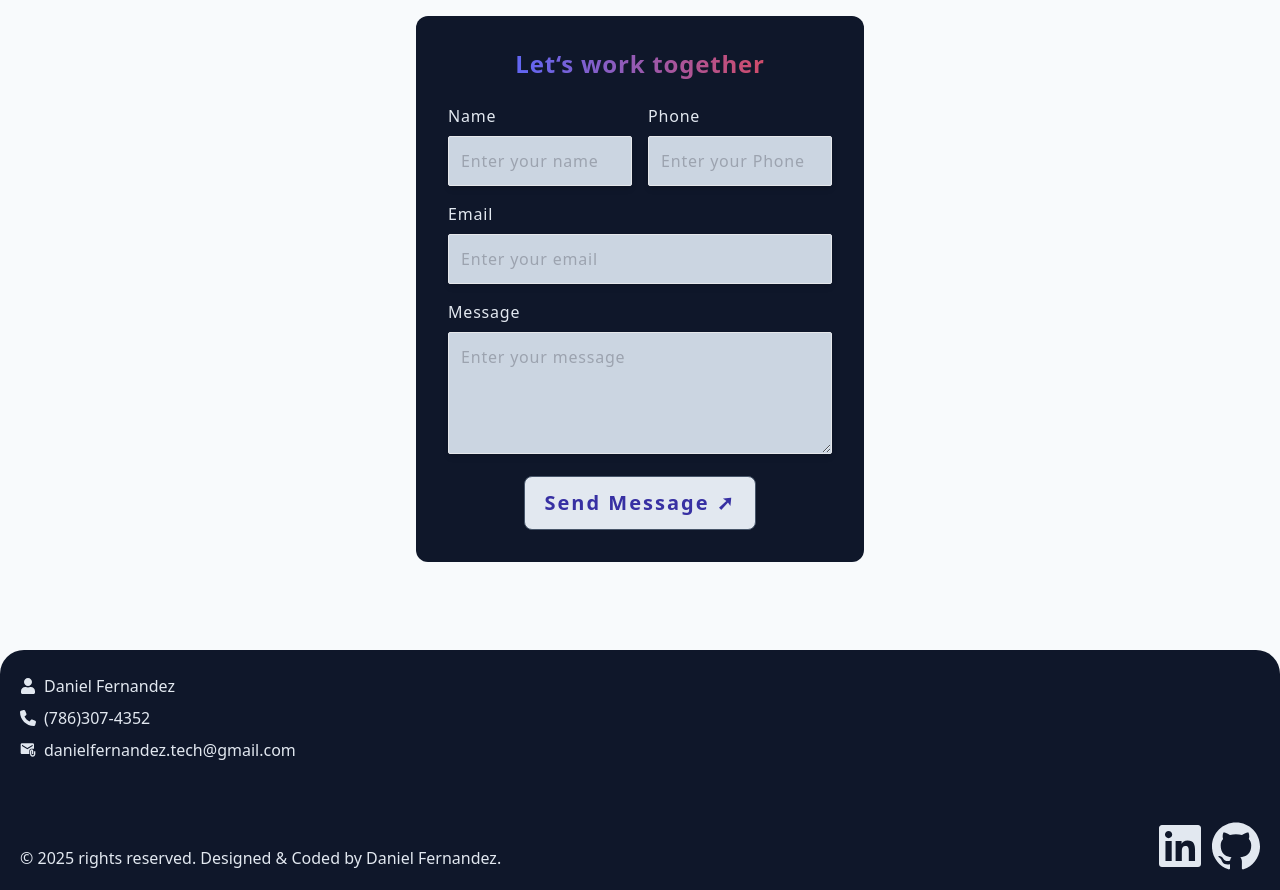
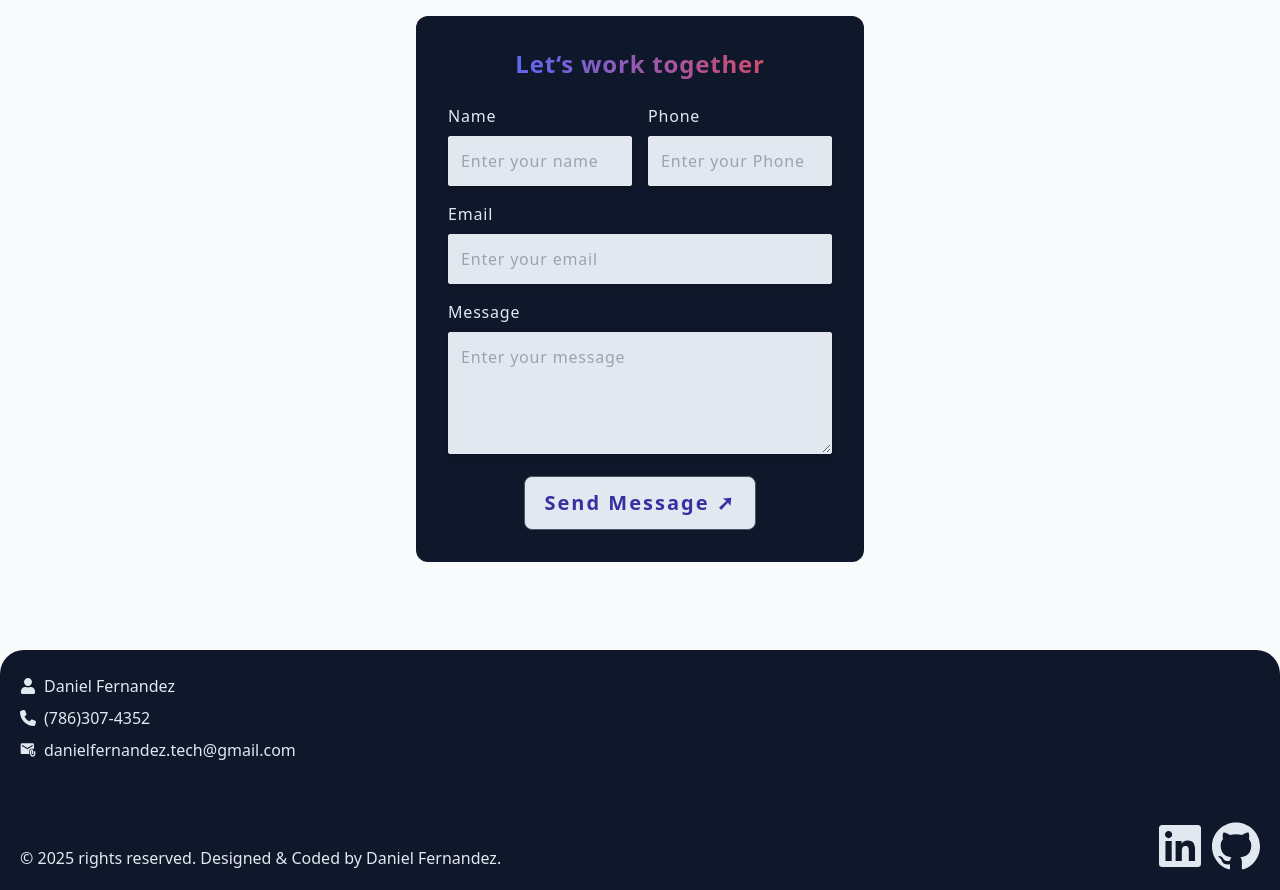
Before and after one commit to danielFernandezDj/dani-portfolio-app, a React (Vite) app: page / in a window 1280 px wide. Shown: the part 4740-5630 px from the top of the page. Built offline with nearby package versions, Linux system fonts and the light colour scheme.

Commit message:
Change the placeholder bg-color in the Contact-form.

```diff
--- a/src/components/ContactFrom.jsx
+++ b/src/components/ContactFrom.jsx
@@ -42,7 +42,7 @@ export default function ContactForm() {
                 type="text"
                 id="name"
                 name="user_name"
-                className="w-full p-3 text-slate-200 border rounded-sm shadow-md focus:outline-none focus:ring-2 focus:ring-blue-500 bg-slate-300"
+                className="w-full p-3 text-slate-200 border rounded-sm shadow-md focus:outline-none focus:ring-2 focus:ring-blue-500 bg-slate-200"
                 placeholder="Enter your name"
                 required
               />
@@ -55,7 +55,7 @@ export default function ContactForm() {
                 type="text"
                 id="phone"
                 name="user_phone"
-                className="w-full p-3 text-slate-200 border rounded-sm shadow-md focus:outline-none focus:ring-2 focus:ring-blue-500 bg-slate-300"
+                className="w-full p-3 text-slate-200 border rounded-sm shadow-md focus:outline-none focus:ring-2 focus:ring-blue-500 bg-slate-200"
                 placeholder="Enter your Phone"
                 required
               />
@@ -70,7 +70,7 @@ export default function ContactForm() {
               type="email"
               id="email"
               name="user_email"
-              className="w-full p-3 text-slate-200 border rounded-sm shadow-md focus:outline-none focus:ring-2 focus:ring-blue-500 bg-slate-300"
+              className="w-full p-3 text-slate-200 border rounded-sm shadow-md focus:outline-none focus:ring-2 focus:ring-blue-500 bg-slate-200"
               placeholder="Enter your email"
               required
             />
@@ -83,7 +83,7 @@ export default function ContactForm() {
             <textarea
               id="message"
               name="message"
-              className="w-full p-3 text-slate-200 border rounded-sm shadow-md focus:outline-none focus:ring-2 focus:ring-blue-500 bg-slate-300"
+              className="w-full p-3 text-slate-200 border rounded-sm shadow-md focus:outline-none focus:ring-2 focus:ring-blue-500 bg-slate-200"
               placeholder="Enter your message"
               rows="4"
               required
```
